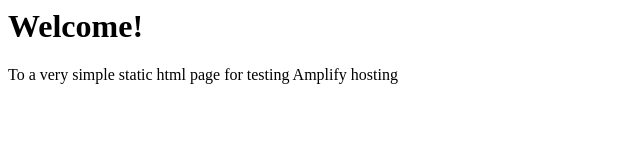
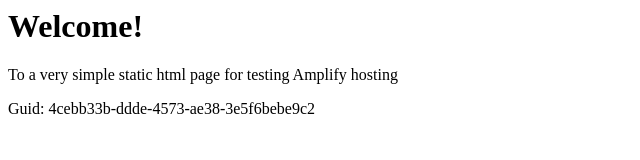
Before and after one commit to aws-aemilia-fra/Github-PR-Commit-Integration-Test-DoNotTouch-Gith-OKSLNVO2-v1-prod-eu-central-1, a website: page src/index.html in a window 1280 px wide. Shown: the whole page, without its empty margins (0-640 px from the left). Drawn offline with Linux system fonts and the light colour scheme.

Commit message:
commit from integ tests

```diff
--- a/src/index.html
+++ b/src/index.html
@@ -1,3 +1,5 @@
+
+
 <html lang="en">
 
 <head>
@@ -10,6 +12,6 @@
 <body>
     <h1>Welcome!</h1>
     <p>To a very simple static html page for testing Amplify hosting</p>
-</body>
+    <p>Guid: 4cebb33b-ddde-4573-ae38-3e5f6bebe9c2</p></body>
 
 </html>
```
